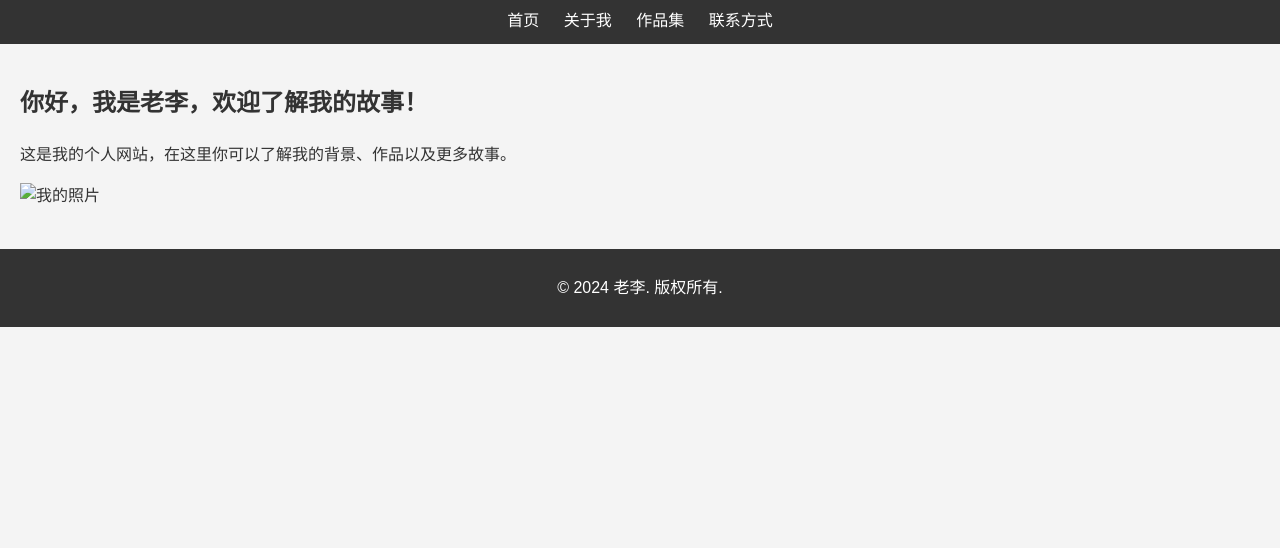
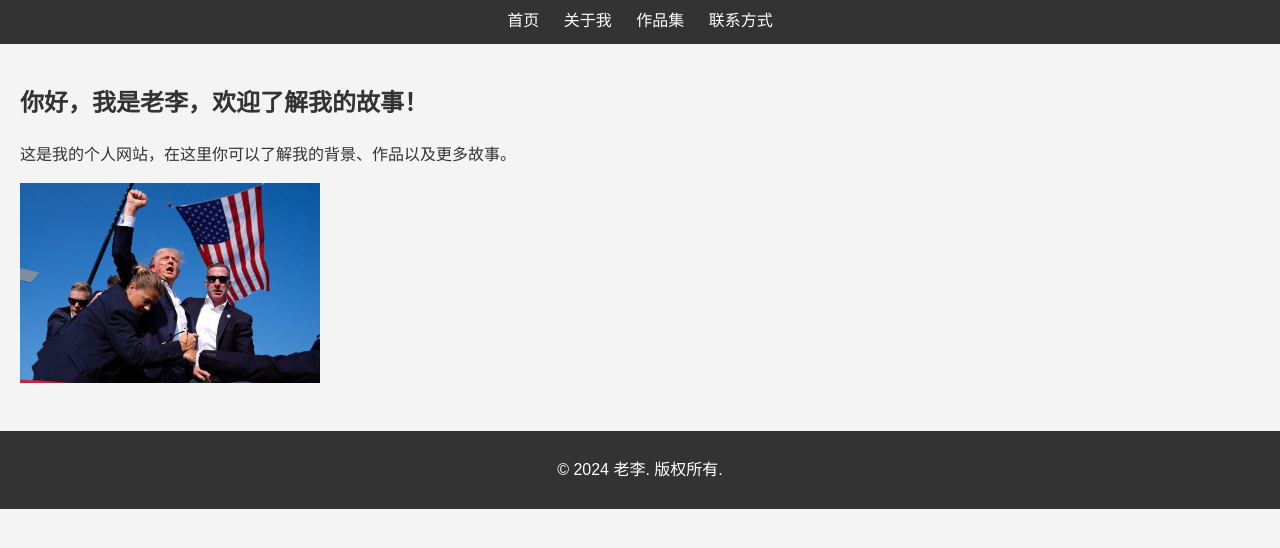
Before and after one commit to LQ1164/my-website, a plain HTML site: page index.html in a window 1280 px wide. Shown: the part 96-644 px from the top of the page. Drawn offline with Linux system fonts and the light colour scheme.

Commit message:
Update index.html

```diff
--- a/index.html
+++ b/index.html
@@ -22,7 +22,8 @@
             <p>这是我的个人网站，在这里你可以了解我的背景、作品以及更多故事。</p>
 
             <!-- 添加图片 -->
-            <img src="images/我的照片.jpg" alt="我的照片" width="300">
+    <img src="我的照片.jpg" alt="我的照片" width="300">
+
         </section>
     </main>
     <footer>
```
